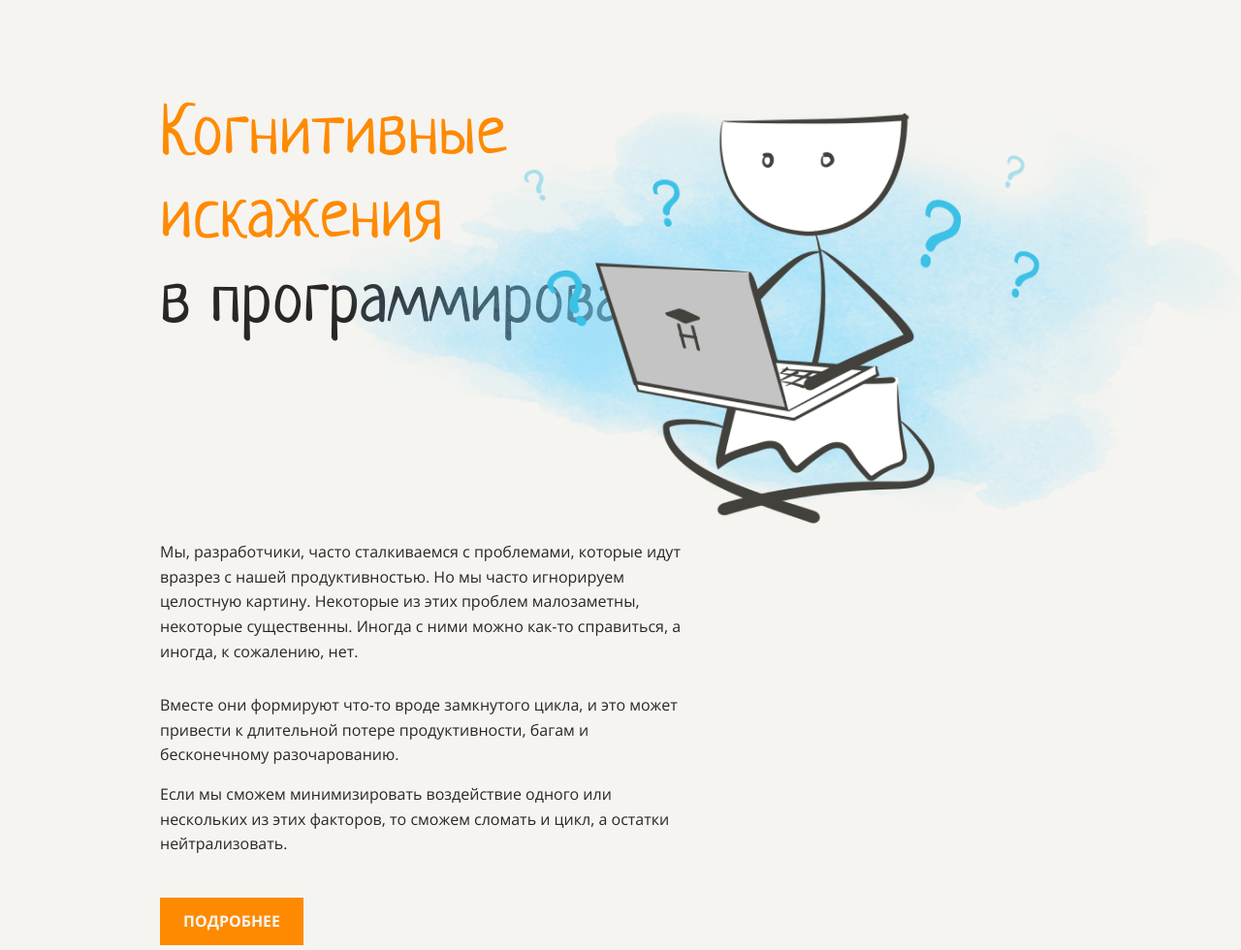
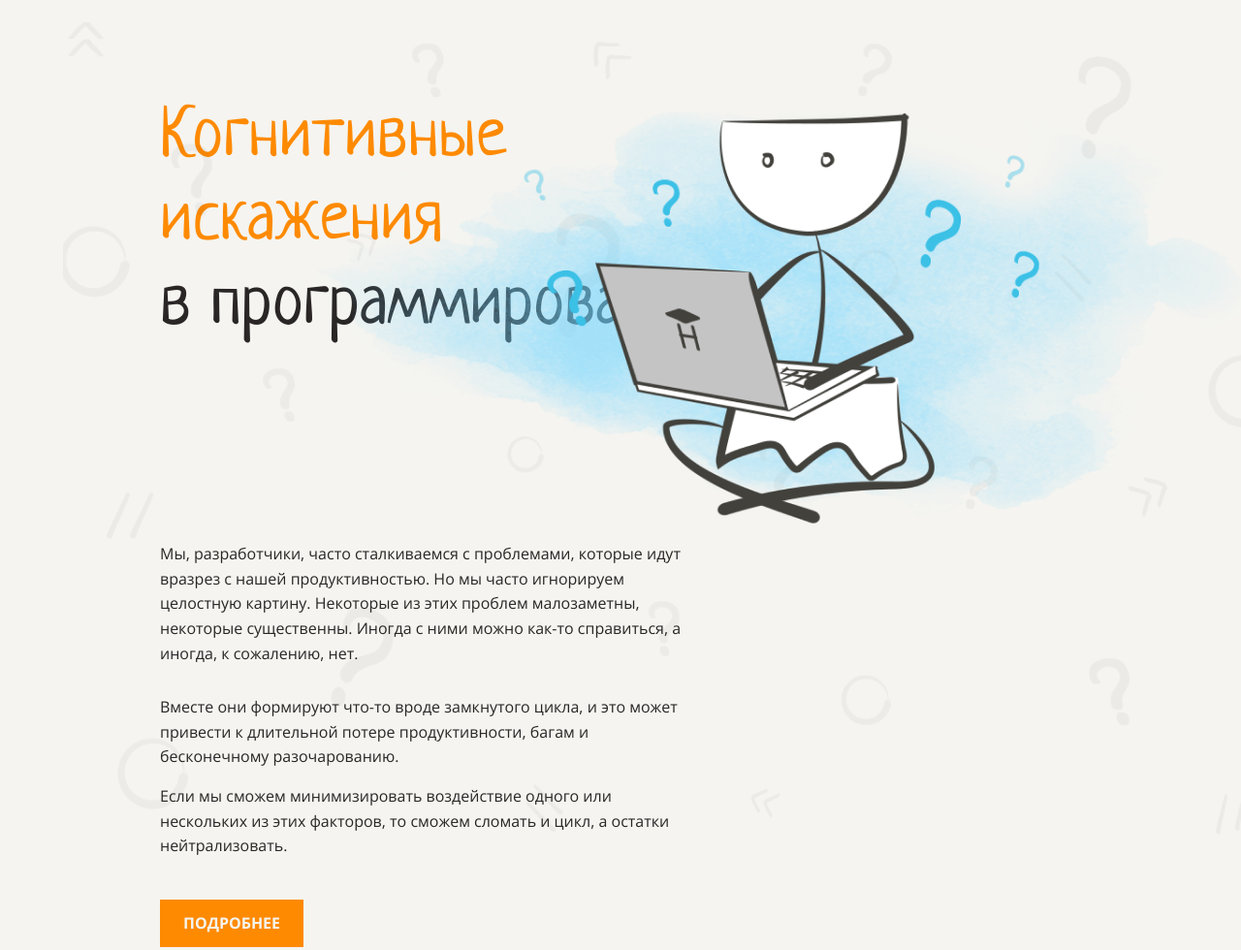
Before and after one commit to IrinaMakarova1990/layout-designer-project-58, a website: page src/index.html in a window 1280 px wide. Shown: the top 980 px of the page at 97% size. Drawn offline with Linux system fonts and the light colour scheme.

Commit message:
changed styles

```diff
--- a/src/styles/slyle.css
+++ b/src/styles/slyle.css
@@ -202,13 +202,13 @@ h3 {
   opacity: 90%;
   background-repeat: no-repeat;
   background-size: contain;
-  z-index: -1;
+  /* z-index: -1; */
 }
 
 .container {
   margin: 0 auto;
   max-width: 1110px;
-  padding: 98px 165px;
+  padding: 100px 165px;
 }
 
 .header__container {
```
